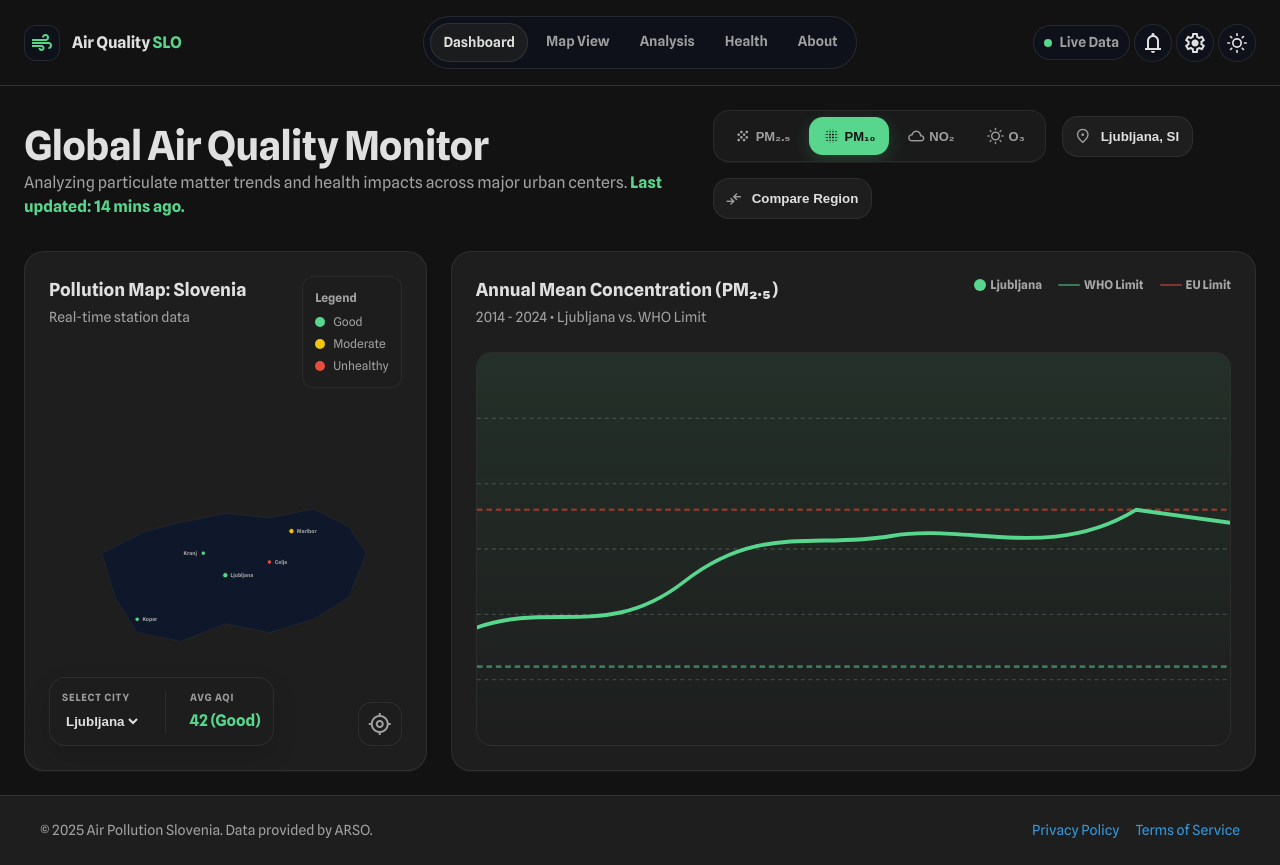
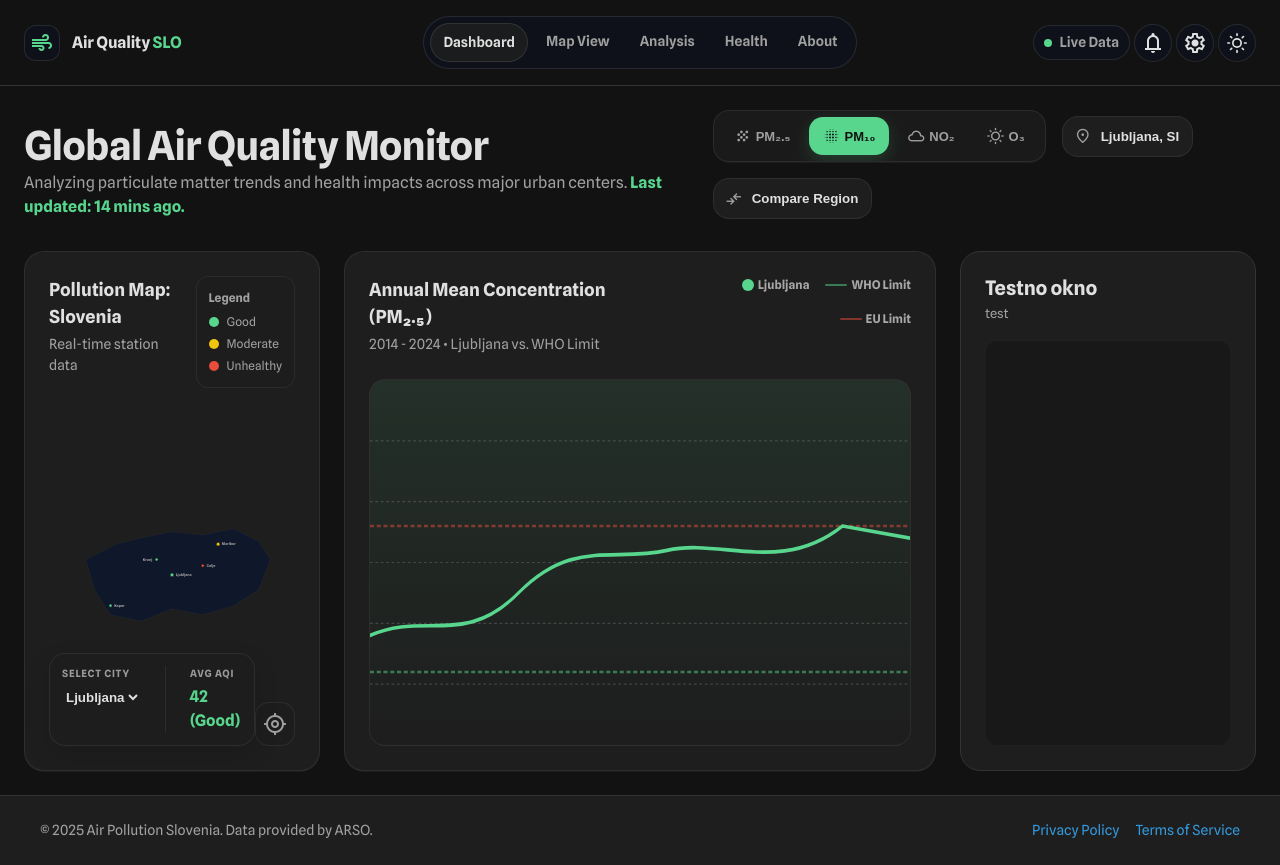
Before and after one commit to Visualization-Of-Air-Polution-Slovenia/AirPolutionSlovenia, a React (Vite) app in the folder frontend/: page / in a window 1280 px wide. Built offline with nearby package versions, Linux system fonts and the light colour scheme.

Commit message:
added testing container

```diff
--- a/frontend/src/Dashboard/Dashboard.content.ts
+++ b/frontend/src/Dashboard/Dashboard.content.ts
@@ -14,4 +14,9 @@ export const DashboardContent = {
     title: 'Annual Mean Concentration (PM₂.₅)',
     subtitle: '2014 - 2024 • Ljubljana vs. WHO Limit',
   },
+  chartCard2: {
+    title: 'Testno okno',
+    subtitle: 'test',
+  },
+
 };
--- a/frontend/src/Dashboard/Dashboard.module.css
+++ b/frontend/src/Dashboard/Dashboard.module.css
@@ -145,6 +145,6 @@
   }
 
   .grid {
-    grid-template-columns: 1fr 2fr;
+    grid-template-columns: 1fr 2fr 1fr;
   }
 }
--- a/frontend/src/Dashboard/Dashboard.tsx
+++ b/frontend/src/Dashboard/Dashboard.tsx
@@ -7,6 +7,7 @@ import { CITY_OPTIONS } from './Dashboard.config';
 import { PollutantTabs } from './components/PollutantTabs';
 import { DashboardMapCard } from './components/DashboardMapCard';
 import { DashboardTrendCard } from './components/DashboardTrendCard';
+import { DashboardCard2 } from './components/DashboardCard2';
 
 const normalizeCity = (value: string) => value.split(',')[0].trim();
 
@@ -63,6 +64,7 @@ export const Dashboard = () => {
       <section className={styles.grid}>
         <DashboardMapCard selectedCity={selectedRegion} onSelectCity={setSelectedRegion} />
         <DashboardTrendCard />
+        <DashboardCard2 />
       </section>
     </main>
   );
--- /dev/null
+++ b/frontend/src/Dashboard/components/DashboardCard2.module.css
@@ -0,0 +1,51 @@
+.card {
+  background: var(--surface);
+  border: 1px solid var(--border);
+  border-radius: 20px;
+  padding: var(--distance-xl);
+  display: flex;
+  flex-direction: column;
+  gap: var(--distance-lg);
+  height: 100%;
+}
+
+.titleRow {
+  display: flex;
+  justify-content: space-between;
+  align-items: flex-start;
+  gap: var(--distance-lg);
+  flex-wrap: wrap;
+}
+
+.h3 {
+  font-size: 20px;
+  font-weight: 900;
+  line-height: 1.2;
+  letter-spacing: -0.01em;
+}
+
+.subtitle {
+  font-size: 13px;
+  color: var(--text-muted);
+  margin-top: 4px;
+}
+
+.canvas {
+  flex: 1;
+  display: flex;
+  align-items: center;
+  justify-content: center;
+  min-height: 300px;
+  border-radius: 12px;
+  background: color-mix(in srgb, var(--bg) 50%, transparent);
+  border: 1px solid color-mix(in srgb, var(--border) 30%, transparent);
+}
+
+.placeholder {
+  display: flex;
+  flex-direction: column;
+  align-items: center;
+  justify-content: center;
+  text-align: center;
+  padding: var(--distance-xl);
+}
--- /dev/null
+++ b/frontend/src/Dashboard/components/DashboardCard2.tsx
@@ -0,0 +1,24 @@
+import styles from './DashboardCard2.module.css';
+
+import { DashboardContent } from '../Dashboard.content';
+
+export const DashboardCard2 = () => {
+  return (
+    <section className={styles.card} aria-label="Additional chart">
+      <div className={styles.titleRow}>
+        <div>
+          <div className={styles.h3}>{DashboardContent.chartCard2.title}</div>
+          <div className={styles.subtitle}>{DashboardContent.chartCard2.subtitle}</div>
+        </div>
+      </div>
+
+      <div className={styles.canvas}>
+        <div className={styles.placeholder}>
+          <span className="material-symbols-outlined" style={{ fontSize: 48, color: 'var(--text-muted)' }}>
+          </span>
+          <p style={{ color: 'var(--text-muted)', marginTop: 16 }}></p>
+        </div>
+      </div>
+    </section>
+  );
+};
```
Also changed, not shown: 1 other file (tests, documents, lock files or other folders).
